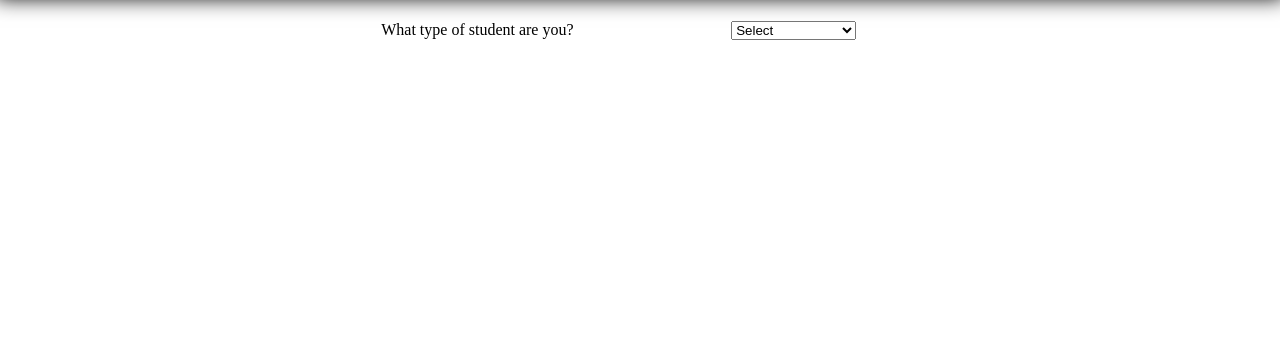
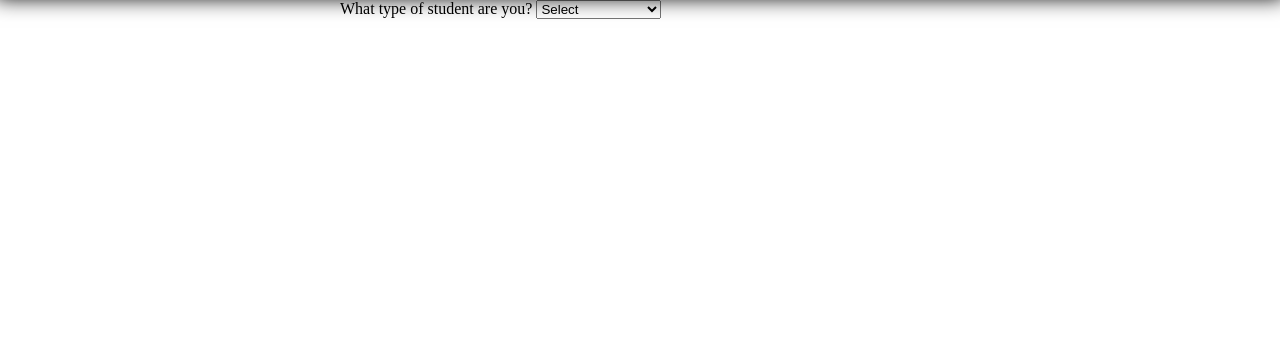
Before and after one commit to bks437/Software-Engineering-Project, a PHP site: page /Application/isinter.php in a window 1280 px wide. Shown: the part 82-422 px from the top of the page. Run offline with PHP 8.4, Linux system fonts and the light colour scheme; the visitor is signed in with stand-in values (Sample User, id 1); some libraries are stand-ins or nearby versions.

Commit message:
Updated style.css
Fucked up the margins on all pages so I'm redoing them all.

```diff
--- a/css/style.css
+++ b/css/style.css
@@ -33,54 +33,36 @@
 	padding-bottom: 5px;
 	/*z-index: 1;*/
 }
-.personal {
-	background-color: white;
-	padding: 5px;
-}
-.studentinfo {
-	background-color: white;
-	padding: 5px;
-}
-.gato {
-	background-color: white;
-	padding: 5px;
-}
-.displaynone {
-	display: none;
-}
-.onemp {
-	margin: 1px;
-	padding: 1px;
-}
-.leftlabel {
-	display: inline-block;
-    float: left;
-	margin: 0 0 0 10px;
-    width: 350px;
-    text-align: left;
-}
-.centerdisplay {
-	margin-left: 29%;
+.centerbuttons {
+	margin-left: auto;
+	margin-right: auto;
+	width: 126.5px;
+	left: 300px;
 }
 .centerpls {
-	width: auto;
-	margin-left: auto ;
-	margin-right: auto ;
+	margin: auto;
+	width: 600px;
 }
-.toppadding5 {
-	padding: 5px 0 0 0;
+.centerimage {
+	margin: auto;
+	width: 500px;
 }
-.nextbutton {
-	margin-left: 57.5%;
+.centertext {
+	margin-left: auto;
+	margin-right: auto;
+	width: 376px;
 }
-.niceinput {
-	display: inline-block;
+.floatright {
+	float: right;
 }
-.niceradio {
-	display: inline-block;
+.floatleft {
+	float: left;
 }
-.tempradiofix {
-	margin: 0 0 0 365px; /* temp fix until I can properly align the radio buttons */
+.smallgato {
+	font-size: 12px;
+}
+.tapla {
+	display: inline;
 }
 .shadowfooter {
 	-moz-box-shadow:    0px 7px 20px 5px black;
```
